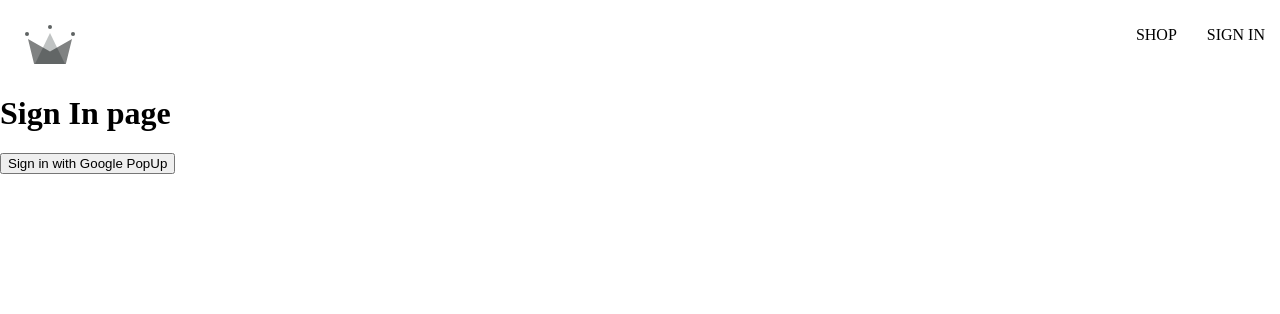
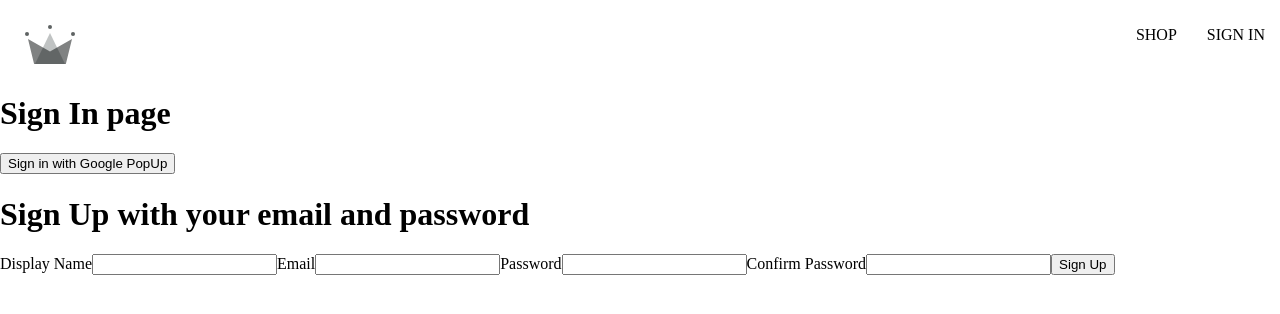
Before and after one commit to daniloslovic17/crwn-clothing, a React (Create React App) app: page /sign-in in a window 1280 px wide. Shown: the top 314 px of the page. Built offline with nearby package versions, Linux system fonts and the light colour scheme.

Commit message:
Sign Up form

```diff
--- /dev/null
+++ b/src/components/sign-up-form/sign-up-form.component.jsx
@@ -0,0 +1,42 @@
+import { useState } from 'react';
+
+const deafultFormFields = {
+    displayName: '',
+    email: '',
+    password: '',
+    confirmPassword: ''
+}
+
+const SignUpForm = () => {
+    const [formFields, setFormFields] = useState(deafultFormFields);
+    const { displayName, email, password, confirmPassword } = formFields;
+
+    const handleChange = (event) => {
+        const {name, value} = event.target;
+
+        setFormFields({...formFields, [name]: value});
+    }
+
+    return(
+        <div>
+            <h1>Sign Up with your email and password</h1>
+            <form onSubmit={() => {}}>
+                <label>Display Name</label>
+                <input type="text" required onChange={handleChange} name="displayName" value={displayName} />
+
+                <label>Email</label>
+                <input type="email" required onChange={handleChange} name="email" value={email} />
+
+                <label>Password</label>
+                <input type="password" required onChange={handleChange} name="password" value={password} />
+
+                <label>Confirm Password</label>
+                <input type="password" required onChange={handleChange} name="confirmPassword" value={confirmPassword} />
+
+                <button type="submit">Sign Up</button>
+            </form>
+        </div>
+    );
+}
+
+export default SignUpForm;
--- a/src/routes/sign-in/sign-in.component.jsx
+++ b/src/routes/sign-in/sign-in.component.jsx
@@ -2,6 +2,7 @@
 // import { getRedirectResult } from "firebase/auth";
 
 import { /*auth,*/ signInWithGooglePopup, createUserDocumentFromAuth, /*signInWithGoogleRedirect*/ } from "../../utils/firebase/firebase.utils";
+import SignUpForm from "../../components/sign-up-form/sign-up-form.component";
 
 const SignIn = () =>{
     // useEffect(() => {
@@ -32,6 +33,7 @@
             {/* <button onClick={signInWithGoogleRedirect}>
                 Sign in with Google Redirect
             </button> */}
+            <SignUpForm />
         </div>
     );
 }
```
